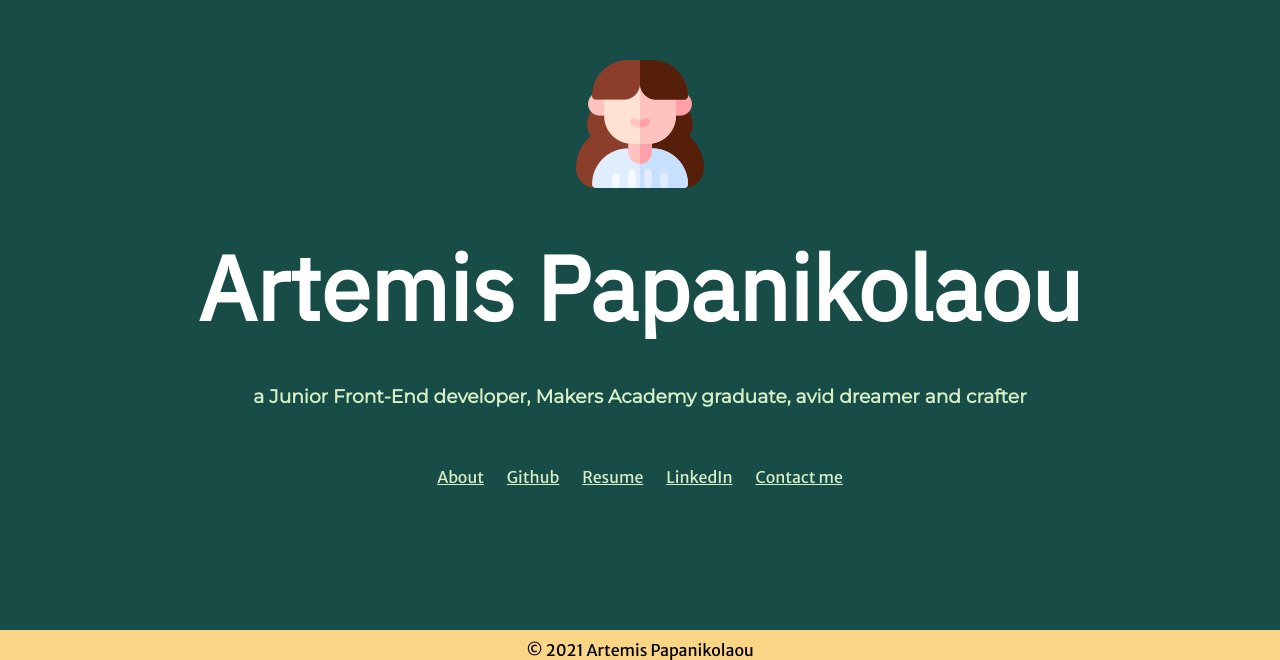
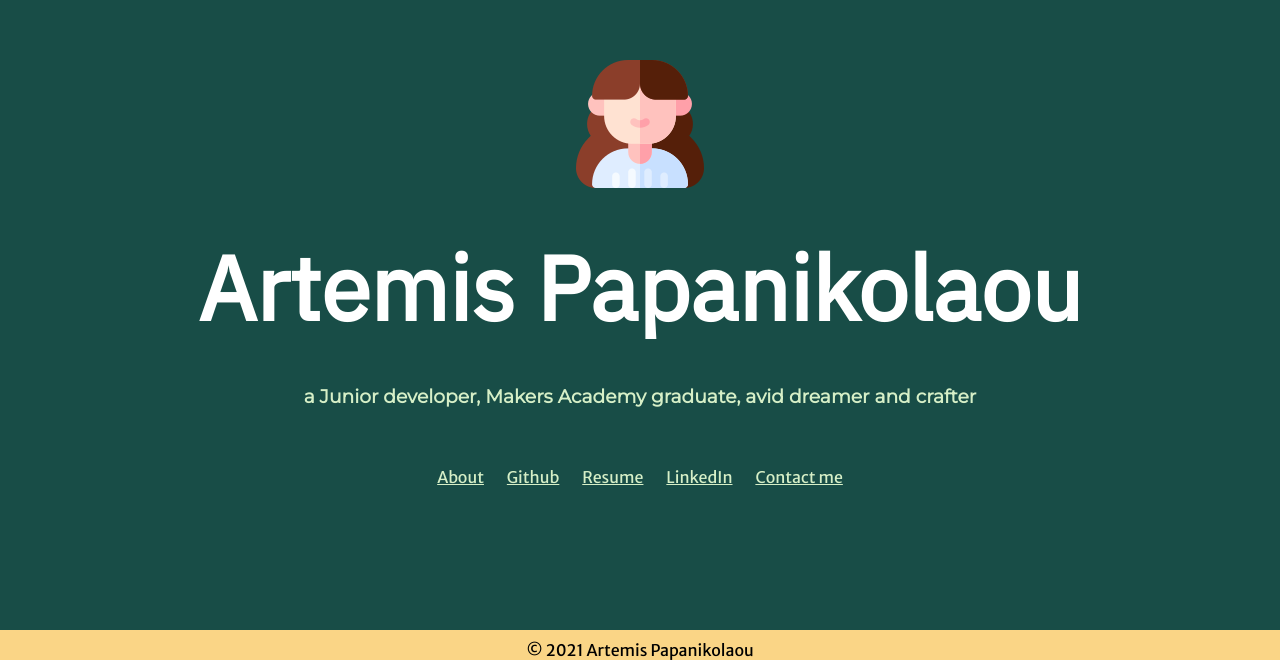
Before and after one commit to artemis-p/My_site, a plain HTML site: page index.html in a window 1280 px wide. Shown: the part 140-800 px from the top of the page. Drawn offline with nearby package versions, Linux system fonts and the light colour scheme.

Commit message:
Updated h3

```diff
--- a/index.html
+++ b/index.html
@@ -16,7 +16,7 @@
             <div class="heading">
                 <img class="profile-img" src="images/my-img.png" alt="my-img">
                 <h1>Artemis Papanikolaou</h1>
-                <h3>a Junior Front-End developer, Makers Academy graduate, avid dreamer and crafter</h3>
+                <h3>a Junior developer, Makers Academy graduate, avid dreamer and crafter</h3>
             </div>
 
             <div class="navigation-bar">
```
